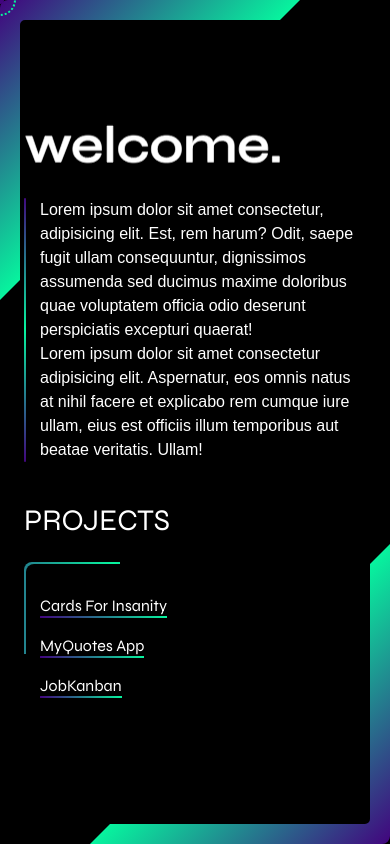
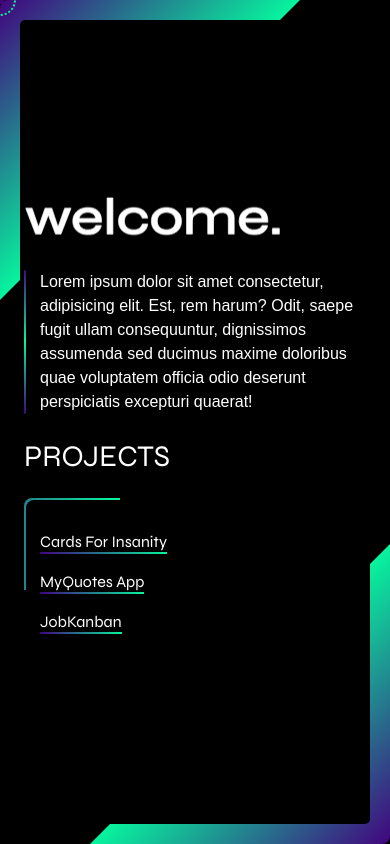
Before and after one commit to rslosch/dev-portfolio-v1, a React (Vite) app: page / in a window 390 px wide. Built offline with nearby package versions, Linux system fonts and the light colour scheme.

Commit message:
Fix bug on mobile

```diff
--- a/src/components/ProjectDisplay.jsx
+++ b/src/components/ProjectDisplay.jsx
@@ -110,7 +110,7 @@ const ProjectDisplay = ({ color1, color2, setColorToggle }) => {
 
   return (
     <main
-        className='flex flex-col lg:flex-row items-start lg:items-center justify-start lg:justify-between lg:pl-16 gap-2'
+        className='flex flex-col lg:flex-row items-start lg:items-center justify-start lg:justify-between lg:pl-16 box-border'
         style={{height: "calc(100% - 102px)", minHeight: "calc(100% - 102px)"}}
     >
         <div className='basis-1/2 lg:flex-auto'>
@@ -123,7 +123,7 @@ const ProjectDisplay = ({ color1, color2, setColorToggle }) => {
                     color1={color1}
                     color2={color2}
                 />
-                )}
+            )}
             {showWelcomeStatic && (
                 <motion.div
                     className='lg:flex-1'
@@ -133,7 +133,7 @@ const ProjectDisplay = ({ color1, color2, setColorToggle }) => {
                     exit="exit"
                 >
                     <SvgTextStatic />
-                    <span className='relative font-spacegrotesk text-white border-box font-thin font-sm leading-6'>
+                    <span className='relative font-spacegrotesk text-white box-border font-thin font-sm leading-6'>
                         <div
                             className={`absolute h-full w-0.5 rounded bottom-0 bg-left bg-200%`}
                             style={{
@@ -142,9 +142,6 @@ const ProjectDisplay = ({ color1, color2, setColorToggle }) => {
                             ></div>
                         <p className='ml-4 sm:ml-8'>
                             Lorem ipsum dolor sit amet consectetur, adipisicing elit. Est, rem harum? Odit, saepe fugit ullam consequuntur, dignissimos assumenda sed ducimus maxime doloribus quae voluptatem officia odio deserunt perspiciatis excepturi quaerat!
-                        </p>
-                        <p className='ml-4 sm:ml-8'>
-                            Lorem ipsum dolor sit amet consectetur adipisicing elit. Aspernatur, eos omnis natus at nihil facere et explicabo rem cumque iure ullam, eius est officiis illum temporibus aut beatae veritatis. Ullam!
                         </p>
                     </span>
                 </motion.div>
@@ -163,16 +160,13 @@ const ProjectDisplay = ({ color1, color2, setColorToggle }) => {
                         <p className='ml-4 sm:ml-8'>
                             Lorem ipsum dolor sit amet consectetur, adipisicing elit. Est, rem harum? Odit, saepe fugit ullam consequuntur, dignissimos assumenda sed ducimus maxime doloribus quae voluptatem officia odio deserunt perspiciatis excepturi quaerat!
                         </p>
-                        <p className='ml-4 sm:ml-8'>
-                            Lorem ipsum dolor sit amet consectetur adipisicing elit. Aspernatur, eos omnis natus at nihil facere et explicabo rem cumque iure ullam, eius est officiis illum temporibus aut beatae veritatis. Ullam!
-                        </p>
                     </span>
                 </div>
             )}
         </div>
-        <div className='SPACER flex-1 max-w-[130px] min-w-[90px]'></div>
+        <div className='SPACER lg:flex-1 lg:max-w-[150px] lg:min-w-[90px]'></div>
 
-        <div className='MAINPROJECTSRIGHT basis-1/3 lg:flex-auto'>
+        <div className='MAINPROJECTSRIGHT lg:flex-auto'>
             <h2 className='text-3xl md:text-5xl my-6 text-white'> PROJECTS </h2>
             <div className='relative lg:flex-1'>
                 <motion.div
@@ -186,8 +180,8 @@ const ProjectDisplay = ({ color1, color2, setColorToggle }) => {
                     animate = "animate"
                 >
                     <div className='absolute w-full h-full rounded-lg bg-black opacity-100'></div>
-                    <div className='absolute left-0 bottom-0 w-1/2 h-1/2 bg-black opacity-100'></div>
-                    <div className='absolute right-0 top-0 w-1/2 h-1/2 bg-black opacity-100'></div>
+                    <div className='absolute -left-2 bottom-0 w-1/2 h-1/2 bg-black opacity-100'></div>
+                    <div className='absolute right-0 -top-2 w-1/2 h-1/2 bg-black opacity-100'></div>
 
                 </motion.div>
                 <div className='relative flex flex-col lg:flex-1 p-8 border-tl font-space-grotesk text-base text-white z-[1]'>
@@ -195,7 +189,7 @@ const ProjectDisplay = ({ color1, color2, setColorToggle }) => {
                 </div>
             </div>
         </div>
-        <div className='SPACER flex-1 max-w-[140px] min-w-[70px]'></div>
+        <div className='SPACER lg:flex-1 lg:max-w-[140px] lg:min-w-[70px]'></div>
     </main>
   )
 }
```
